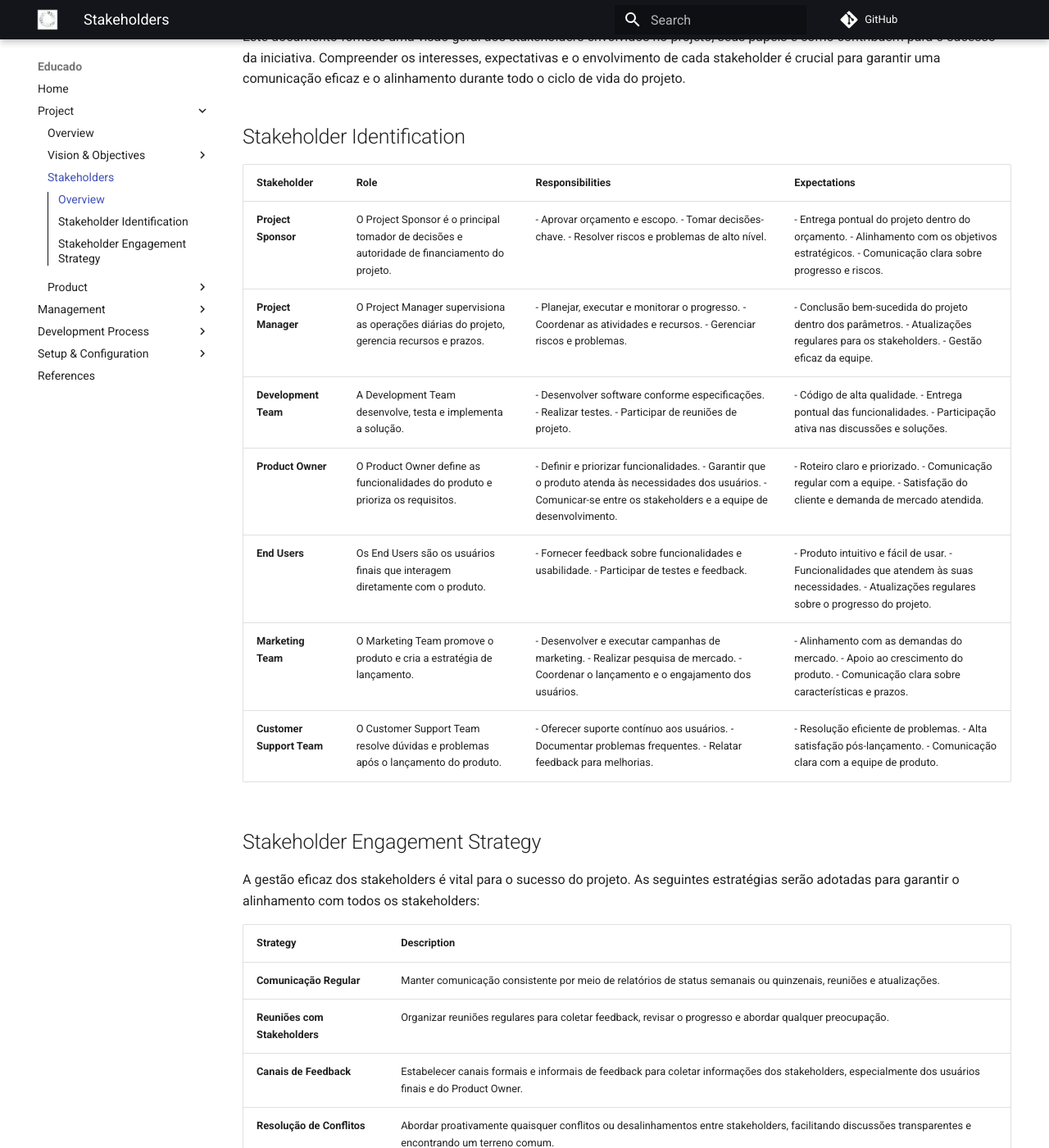
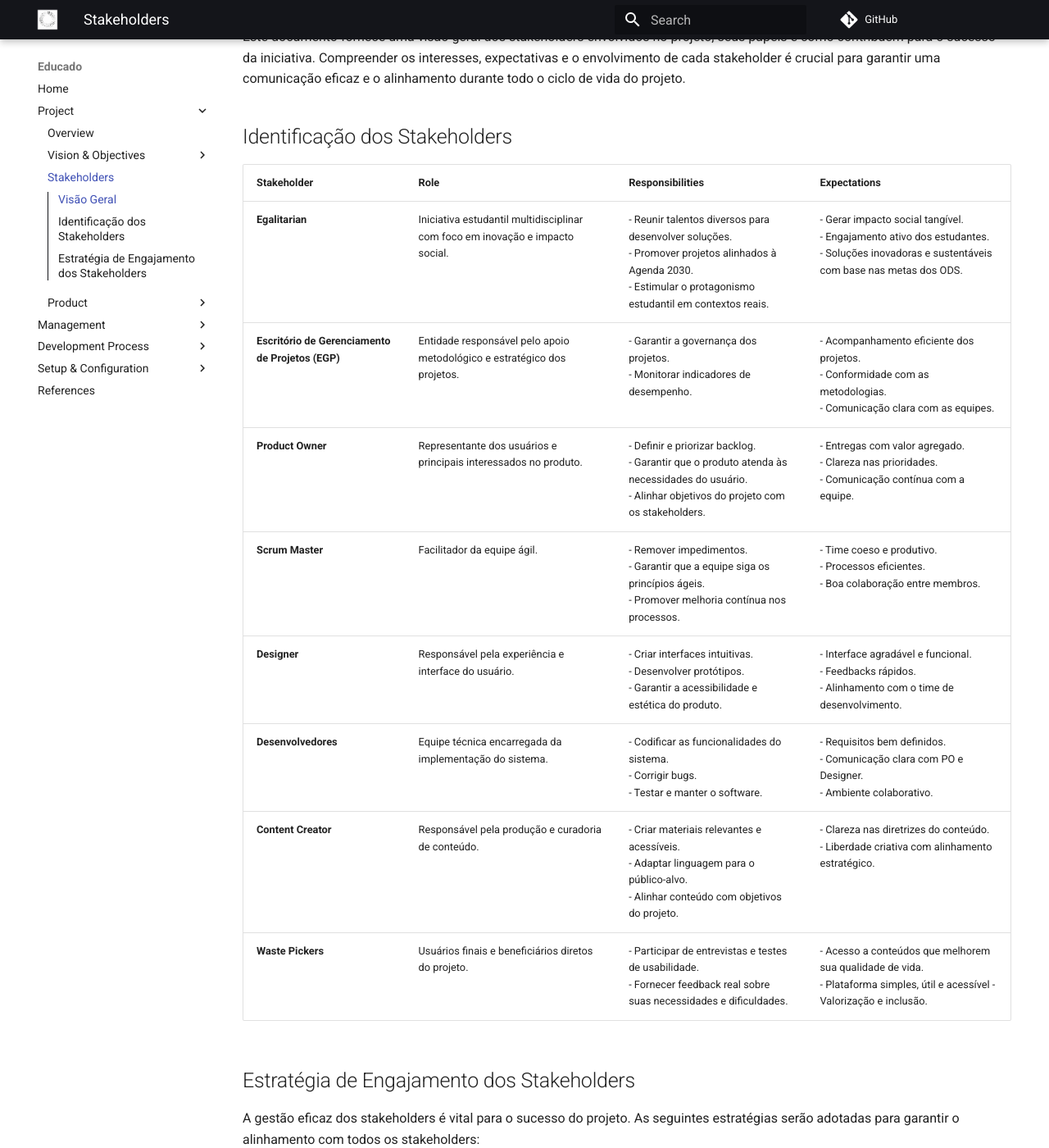
Before and after one commit to ErasmusEgalitarian/educado-docs, an MkDocs documentation site: the page built from docs/project/stakeholders.md, in a window 1280 px wide and 1400 px high, scrolled down 264 px. Shown: the whole window at 82% size. Built offline with MkDocs 1.6.1 and Material for MkDocs 9.7.7, drawn with Linux system fonts in a browser that asks for light colours; comment, search, counter and statistics services are not loaded; some of the changed text lies outside the part shown.

Commit message:
Update stakeholders document

```diff
--- a/docs/project/stakeholders.md
+++ b/docs/project/stakeholders.md
@@ -1,44 +1,41 @@
 # Stakeholders
 
-[← Back to Main Page](../index.md)
+[← Voltar à página principal](../index.md)
 
-## Overview
+## Visão Geral
 
 Este documento fornece uma visão geral dos stakeholders envolvidos no projeto, seus papéis e como contribuem para o sucesso da iniciativa. Compreender os interesses, expectativas e o envolvimento de cada stakeholder é crucial para garantir uma comunicação eficaz e o alinhamento durante todo o ciclo de vida do projeto.
 
-## Stakeholder Identification
+## Identificação dos Stakeholders
 
-| **Stakeholder**           | **Role**                                                                                  | **Responsibilities**                                                                                                                                                   | **Expectations**                                                                                                                                |
-| ------------------------------- | ----------------------------------------------------------------------------------------------- | ---------------------------------------------------------------------------------------------------------------------------------------------------------------------------- | ----------------------------------------------------------------------------------------------------------------------------------------------------- |
-| **Project Sponsor**       | O Project Sponsor é o principal tomador de decisões e autoridade de financiamento do projeto. | - Aprovar orçamento e escopo.  - Tomar decisões-chave.  - Resolver riscos e problemas de alto nível.                                                                      | - Entrega pontual do projeto dentro do orçamento.  - Alinhamento com os objetivos estratégicos.  - Comunicação clara sobre progresso e riscos.    |
-| **Project Manager**       | O Project Manager supervisiona as operações diárias do projeto, gerencia recursos e prazos.  | - Planejar, executar e monitorar o progresso.  - Coordenar as atividades e recursos.  - Gerenciar riscos e problemas.                                                        | - Conclusão bem-sucedida do projeto dentro dos parâmetros.  - Atualizações regulares para os stakeholders.  - Gestão eficaz da equipe.           |
-| **Development Team**      | A Development Team desenvolve, testa e implementa a solução.                                  | - Desenvolver software conforme especificações.  - Realizar testes.  - Participar de reuniões de projeto.                                                                 | - Código de alta qualidade.  - Entrega pontual das funcionalidades.  - Participação ativa nas discussões e soluções.                            |
-| **Product Owner**         | O Product Owner define as funcionalidades do produto e prioriza os requisitos.                  | - Definir e priorizar funcionalidades.  - Garantir que o produto atenda às necessidades dos usuários.  - Comunicar-se entre os stakeholders e a equipe de desenvolvimento. | - Roteiro claro e priorizado.  - Comunicação regular com a equipe.  - Satisfação do cliente e demanda de mercado atendida.                        |
-| **End Users**             | Os End Users são os usuários finais que interagem diretamente com o produto.                  | - Fornecer feedback sobre funcionalidades e usabilidade.  - Participar de testes e feedback.                                                                                 | - Produto intuitivo e fácil de usar.  - Funcionalidades que atendem às suas necessidades.  - Atualizações regulares sobre o progresso do projeto. |
-| **Marketing Team**        | O Marketing Team promove o produto e cria a estratégia de lançamento.                         | - Desenvolver e executar campanhas de marketing.  - Realizar pesquisa de mercado.  - Coordenar o lançamento e o engajamento dos usuários.                                  | - Alinhamento com as demandas do mercado.  - Apoio ao crescimento do produto.  - Comunicação clara sobre características e prazos.                 |
-| **Customer Support Team** | O Customer Support Team resolve dúvidas e problemas após o lançamento do produto.            | - Oferecer suporte contínuo aos usuários.  - Documentar problemas frequentes.  - Relatar feedback para melhorias.                                                          | - Resolução eficiente de problemas.  - Alta satisfação pós-lançamento.  - Comunicação clara com a equipe de produto.                          |
+| **Stakeholder**                                   | **Role**                                                                      | **Responsibilities**                                                                                                                                                 | **Expectations**                                                                                                                              |
+| ------------------------------------------------- | ----------------------------------------------------------------------------- | -------------------------------------------------------------------------------------------------------------------------------------------------------------------- | --------------------------------------------------------------------------------------------------------------------------------------------- |
+| **Egalitarian**                                   | Iniciativa estudantil multidisciplinar com foco em inovação e impacto social. | - Reunir talentos diversos para desenvolver soluções.<br> - Promover projetos alinhados à Agenda 2030.<br> - Estimular o protagonismo estudantil em contextos reais. | - Gerar impacto social tangível.<br> - Engajamento ativo dos estudantes.<br> - Soluções inovadoras e sustentáveis com base nas metas dos ODS. |
+| **Escritório de Gerenciamento de Projetos (EGP)** | Entidade responsável pelo apoio metodológico e estratégico dos projetos.      | - Garantir a governança dos projetos.<br> - Monitorar indicadores de desempenho.                                                                                     | - Acompanhamento eficiente dos projetos.<br> - Conformidade com as metodologias.<br> - Comunicação clara com as equipes.                      |
+| **Product Owner**                                 | Representante dos usuários e principais interessados no produto.              | - Definir e priorizar backlog.<br> - Garantir que o produto atenda às necessidades do usuário.<br> - Alinhar objetivos do projeto com os stakeholders.               | - Entregas com valor agregado.<br> - Clareza nas prioridades.<br> - Comunicação contínua com a equipe.                                        |
+| **Scrum Master**                                  | Facilitador da equipe ágil.                                                   | - Remover impedimentos.<br> - Garantir que a equipe siga os princípios ágeis.<br> - Promover melhoria contínua nos processos.                                        | - Time coeso e produtivo.<br> - Processos eficientes.<br> - Boa colaboração entre membros.                                                    |
+| **Designer**                                      | Responsável pela experiência e interface do usuário.                          | - Criar interfaces intuitivas.<br> - Desenvolver protótipos.<br> - Garantir a acessibilidade e estética do produto.                                                  | - Interface agradável e funcional.<br> - Feedbacks rápidos.<br> - Alinhamento com o time de desenvolvimento.                                  |
+| **Desenvolvedores**                               | Equipe técnica encarregada da implementação do sistema.                       | - Codificar as funcionalidades do sistema.<br> - Corrigir bugs.<br> - Testar e manter o software.                                                                    | - Requisitos bem definidos.<br> - Comunicação clara com PO e Designer.<br> - Ambiente colaborativo.                                           |
+| **Content Creator**                               | Responsável pela produção e curadoria de conteúdo.                            | - Criar materiais relevantes e acessíveis.<br> - Adaptar linguagem para o público-alvo.<br> - Alinhar conteúdo com objetivos do projeto.                             | - Clareza nas diretrizes do conteúdo.<br> - Liberdade criativa com alinhamento estratégico.                                                   |
+| **Waste Pickers**                                 | Usuários finais e beneficiários diretos do projeto.                           | - Participar de entrevistas e testes de usabilidade.<br> - Fornecer feedback real sobre suas necessidades e dificuldades.                                            | - Acesso a conteúdos que melhorem sua qualidade de vida.<br> - Plataforma simples, útil e acessível - Valorização e inclusão.                 |
 
-## Stakeholder Engagement Strategy
+## Estratégia de Engajamento dos Stakeholders
 
 A gestão eficaz dos stakeholders é vital para o sucesso do projeto. As seguintes estratégias serão adotadas para garantir o alinhamento com todos os stakeholders:
 
-| **Strategy**                   | **Description**                                                                                                                                  |
-| ------------------------------------ | ------------------------------------------------------------------------------------------------------------------------------------------------------ |
-| **Comunicação Regular**      | Manter comunicação consistente por meio de relatórios de status semanais ou quinzenais, reuniões e atualizações.                                 |
-| **Reuniões com Stakeholders** | Organizar reuniões regulares para coletar feedback, revisar o progresso e abordar qualquer preocupação.                                             |
-| **Canais de Feedback**         | Estabelecer canais formais e informais de feedback para coletar informações dos stakeholders, especialmente dos usuários finais e do Product Owner. |
-| **Resolução de Conflitos**   | Abordar proativamente quaisquer conflitos ou desalinhamentos entre stakeholders, facilitando discussões transparentes e encontrando um terreno comum. |
+| **Strategy**                  | **Description**                                                                                                                                       |
+| ----------------------------- | ----------------------------------------------------------------------------------------------------------------------------------------------------- |
+| **Comunicação Regular**       | Manter comunicação consistente por meio de relatórios de status semanais ou quinzenais, reuniões e atualizações.                                      |
+| **Reuniões com Stakeholders** | Organizar reuniões regulares para coletar feedback, revisar o progresso e abordar qualquer preocupação.                                               |
+| **Canais de Feedback**        | Estabelecer canais formais e informais de feedback para coletar informações dos stakeholders, especialmente dos usuários finais e do Product Owner.   |
+| **Resolução de Conflitos**    | Abordar proativamente quaisquer conflitos ou desalinhamentos entre stakeholders, facilitando discussões transparentes e encontrando um terreno comum. |
 
 ---
 
-# Revision History
+# Histórico de Revisão
 
-| Date       | Version | Changes                           | Authors |
-| ---------- | ------- | --------------------------------- | ------- |
-| 02/04/2024 | 0.1     | Document creation                 |         |
-| 06/04/2024 | 0.2     | Topics 1.1, 1.2, 1.3, and 3       |         |
-| 16/04/2024 | 0.3     | Documentation on Git Pages        |         |
-| 09/09/2024 | 0.4     | Updated technologies and app type |         |
-| 09/09/2024 | 0.5     | Technology adjustments            |         |
+| Date       | Version | Changes           | Authors                                        |
+| ---------- | ------- | ----------------- | ---------------------------------------------- |
+| 10/04/2024 | 0.1     | Document creation | [Leandro Almeida](!https://github.com/LeanArs) |
 
-[← Back to Main Page](../index.md)
+[← Voltar à página principal](../index.md)
```
